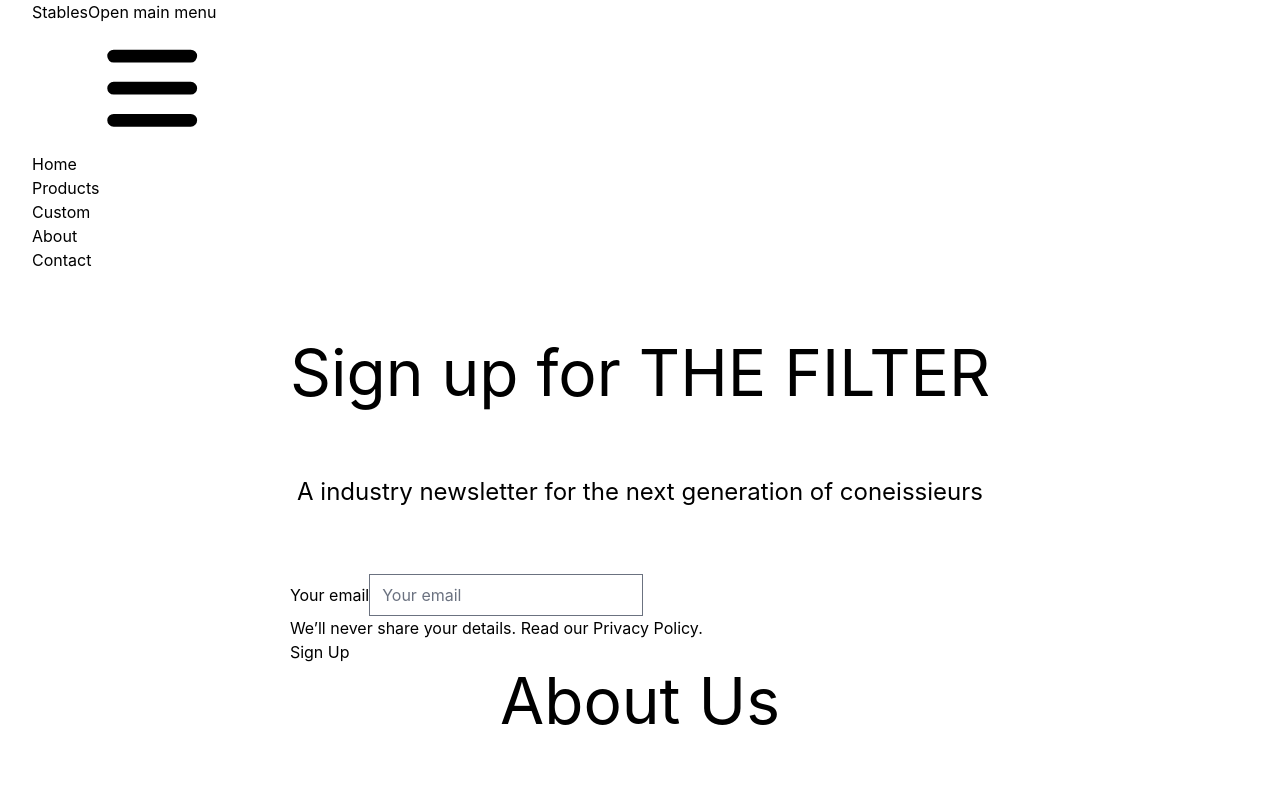
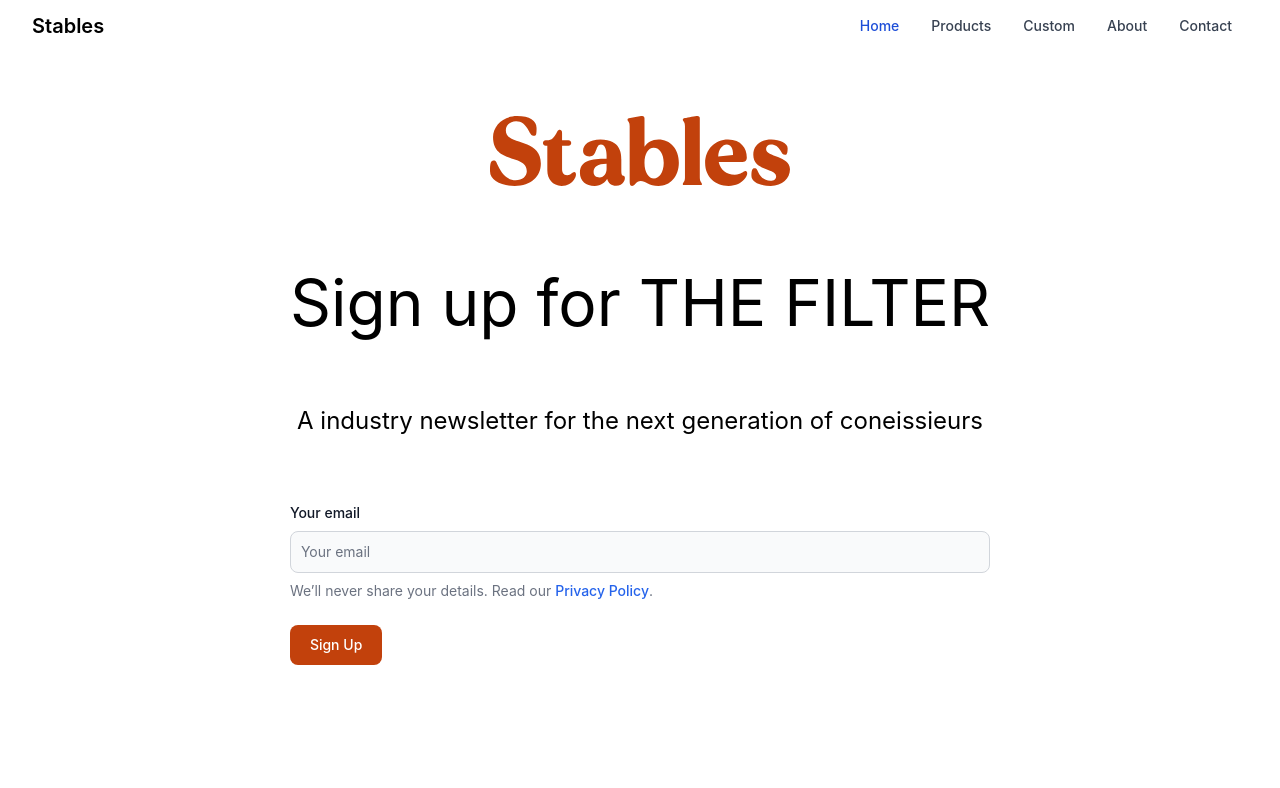
Before and after one commit to devofficer/stables-website, a Next.js app: page / in a window 1280 px wide. Shown: the top 788 px of the page. Built offline with nearby package versions, Linux system fonts and the light colour scheme.

Commit message:
updated jsx in tailwind config

```diff
--- a/tailwind.config.js
+++ b/tailwind.config.js
@@ -3,7 +3,7 @@
 const colors = require("tailwindcss/colors")
 
 module.exports = {
-  content: ["./src/**/*.{html,js}", "./pages/**/*.{html,js}"],
+  content: ["./src/**/*.{html,jsx}", "./pages/**/*.{html,jsx}"],
   theme: {},
   extend: {
     colors: {
```
